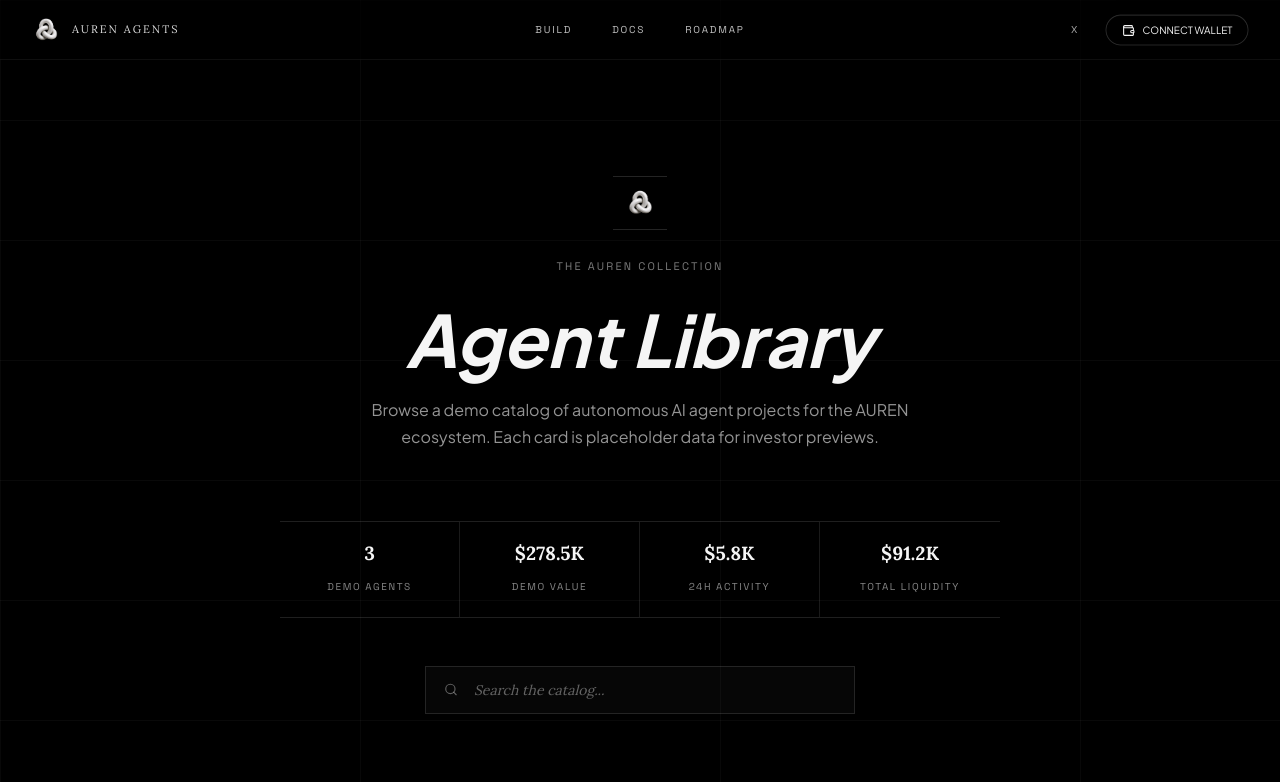
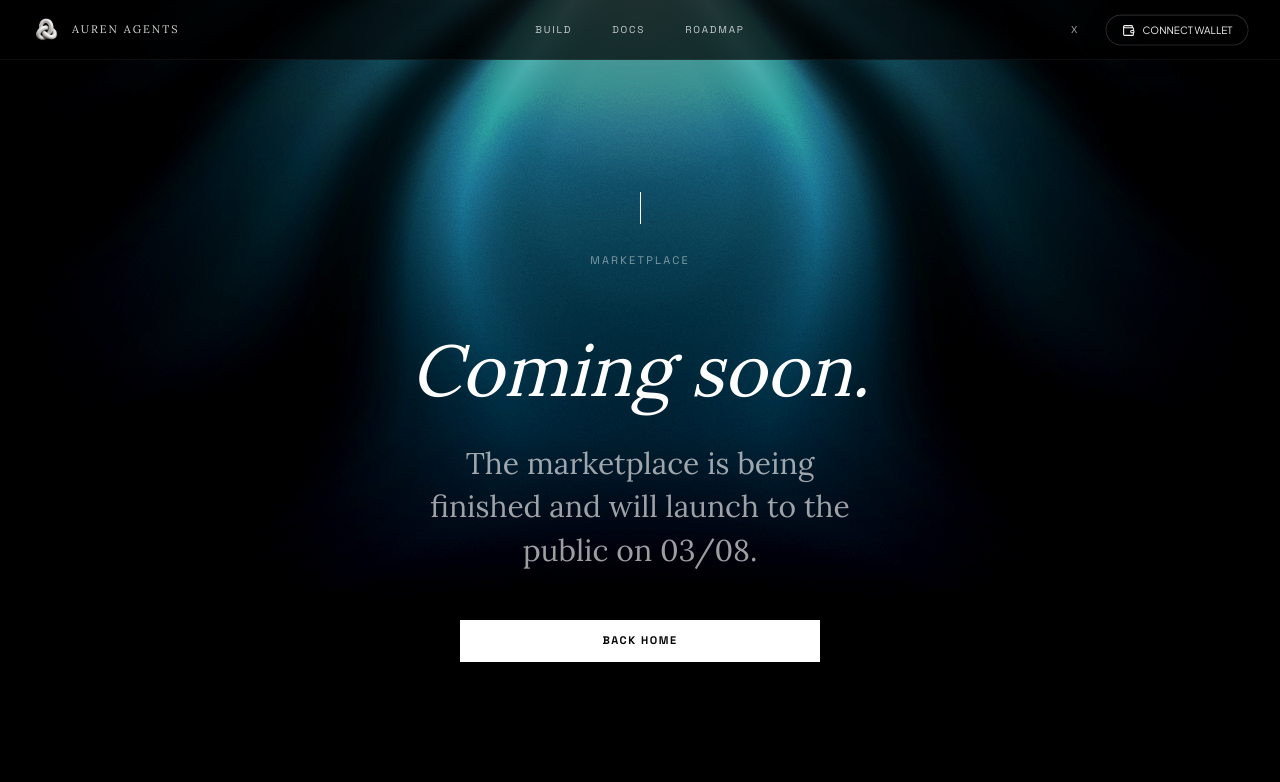
Before and after one commit to fliagoldvargas-hash/arn, a Next.js app: page /marketplace in a window 1280 px wide. Shown: the top 782 px of the page. Built offline with nearby package versions, Linux system fonts and the light colour scheme.

Commit message:
Pause marketplace public page

```diff
--- a/src/app/globals.css
+++ b/src/app/globals.css
@@ -936,6 +936,53 @@ button {
   background: rgba(255, 255, 255, 0.9);
 }
 
+.coming-soon-shell {
+  position: relative;
+  min-height: 100vh;
+  overflow: hidden;
+  background: #000;
+}
+
+.coming-soon-panel {
+  position: relative;
+  z-index: 1;
+  display: flex;
+  width: min(520px, calc(100% - 48px));
+  min-height: 100vh;
+  margin: 0 auto;
+  padding: 118px 0 64px;
+  flex-direction: column;
+  align-items: center;
+  justify-content: center;
+  text-align: center;
+}
+
+.coming-soon-panel h1 {
+  margin: 36px 0 0;
+  color: #fff;
+  font-family: var(--font-serif), Georgia, serif;
+  font-size: clamp(44px, 7vw, 72px);
+  font-style: italic;
+  font-weight: 400;
+  letter-spacing: 0;
+  line-height: 1;
+}
+
+.coming-soon-panel p {
+  width: min(430px, 100%);
+  margin: 36px auto 0;
+  color: rgba(255, 255, 255, 0.62);
+  font-family: var(--font-serif), Georgia, serif;
+  font-size: clamp(20px, 3vw, 30px);
+  line-height: 1.45;
+}
+
+.coming-soon-panel .system-modal__button {
+  width: min(360px, 100%);
+  margin-top: 48px;
+  text-decoration: none;
+}
+
 .docs-shell {
   position: relative;
   min-height: 100vh;
--- a/src/app/marketplace/page.tsx
+++ b/src/app/marketplace/page.tsx
@@ -1,5 +1,5 @@
-import { RyuxMarketplacePage } from "@/components/RyuxMarketplacePage";
+import { MarketplaceComingSoonPage } from "@/components/MarketplaceComingSoonPage";
 
 export default function MarketplacePage() {
-  return <RyuxMarketplacePage />;
+  return <MarketplaceComingSoonPage />;
 }
--- /dev/null
+++ b/src/components/MarketplaceComingSoonPage.tsx
@@ -0,0 +1,121 @@
+"use client";
+
+import Image from "next/image";
+import { useEffect, useRef, useState } from "react";
+import { Wallet } from "lucide-react";
+import { ryuxConfig } from "@/config/ryux";
+import { LightRays } from "@/components/LightRays";
+import { SpecularButton } from "@/components/SpecularButton";
+import { useRyuxMotion } from "@/components/useRyuxMotion";
+
+type WalletLike = {
+  isPhantom?: boolean;
+  isSolflare?: boolean;
+  connect: (options?: { onlyIfTrusted?: boolean }) => Promise<{ publicKey: { toString: () => string } }>;
+};
+
+export function MarketplaceComingSoonPage() {
+  const pageRef = useRef<HTMLElement | null>(null);
+  const [scrolled, setScrolled] = useState(false);
+  const [walletAddress, setWalletAddress] = useState("");
+  const [walletStatus, setWalletStatus] = useState<"idle" | "connecting" | "missing">("idle");
+
+  useRyuxMotion(pageRef);
+
+  useEffect(() => {
+    const onScroll = () => setScrolled(window.scrollY > 80);
+    onScroll();
+    window.addEventListener("scroll", onScroll, { passive: true });
+    return () => window.removeEventListener("scroll", onScroll);
+  }, []);
+
+  useEffect(() => {
+    const provider = getSolanaProvider();
+    provider
+      ?.connect({ onlyIfTrusted: true })
+      .then((response) => setWalletAddress(response.publicKey.toString()))
+      .catch(() => undefined);
+  }, []);
+
+  const connectWallet = async () => {
+    const provider = getSolanaProvider();
+    if (!provider) {
+      setWalletStatus("missing");
+      window.open("https://phantom.app/download", "_blank", "noopener,noreferrer");
+      return;
+    }
+
+    try {
+      setWalletStatus("connecting");
+      const response = await provider.connect();
+      setWalletAddress(response.publicKey.toString());
+      setWalletStatus("idle");
+    } catch {
+      setWalletStatus("idle");
+    }
+  };
+
+  const walletLabel = walletAddress
+    ? `${walletAddress.slice(0, 4)}...${walletAddress.slice(-4)}`
+    : walletStatus === "connecting"
+      ? "Connecting"
+      : walletStatus === "missing"
+        ? "Install Wallet"
+        : "Connect Wallet";
+
+  return (
+    <main className="coming-soon-shell" ref={pageRef}>
+      <div className="light-rays-bg" aria-hidden="true">
+        <LightRays
+          raysOrigin="top-center"
+          raysColor="#76f8ff"
+          raysSpeed={0.82}
+          lightSpread={1.12}
+          rayLength={2.25}
+          fadeDistance={1.42}
+          saturation={1}
+          followMouse
+          mouseInfluence={0.12}
+          noiseAmount={0.08}
+          distortion={0.24}
+        />
+      </div>
+      <nav className={`nav ${scrolled ? "nav--scrolled" : ""}`} aria-label="Primary navigation">
+        <a className="brand" href="/">
+          <Image src="/images/auren/auren-logo.png" alt="Auren Agents" width={28} height={28} />
+          <span>AUREN AGENTS</span>
+        </a>
+        <div className="nav__links">
+          <a href="/#platform">Build</a>
+          <a href="/docs">Docs</a>
+          <a href="/roadmap">Roadmap</a>
+        </div>
+        <div className="nav__actions">
+          <a className="social-link" href={ryuxConfig.xUrl} target="_blank" rel="noreferrer" aria-label="AUREN on X">
+            X
+          </a>
+          <SpecularButton className="connect" onClick={connectWallet} size="sm" radius={15} shineSize={14} shineFade={46}>
+            <Wallet size={13} />
+            <span>{walletLabel}</span>
+          </SpecularButton>
+        </div>
+      </nav>
+
+      <section className="coming-soon-panel" aria-labelledby="marketplace-coming-soon-title">
+        <div className="system-modal__line" />
+        <span className="docs-eyebrow">Marketplace</span>
+        <h1 id="marketplace-coming-soon-title">Coming soon.</h1>
+        <p>The marketplace is being finished and will launch to the public on 03/08.</p>
+        <a className="system-modal__button" href="/">
+          Back Home
+        </a>
+      </section>
+    </main>
+  );
+}
+
+function getSolanaProvider() {
+  if (typeof window === "undefined") return undefined;
+  const walletWindow = window as typeof window & { solana?: WalletLike; solflare?: WalletLike };
+  return walletWindow.solana?.isPhantom ? walletWindow.solana : walletWindow.solflare ?? walletWindow.solana;
+}
--- a/src/components/useRyuxMotion.ts
+++ b/src/components/useRyuxMotion.ts
@@ -58,6 +58,7 @@ export function useRyuxMotion(scope: RefObject<HTMLElement | null>) {
         duration: 0.55,
       });
 
+      if (heroTargets.length > 0) {
         gsap.from(heroTargets, {
           y: 24,
           autoAlpha: 0,
@@ -65,15 +66,9 @@ export function useRyuxMotion(scope: RefObject<HTMLElement | null>) {
           stagger: 0.08,
           delay: 0.08,
         });
+      }
 
-      gsap.to(".hero__ribbon", {
-        yPercent: -8,
-        duration: 7,
-        repeat: -1,
-        yoyo: true,
-        ease: "sine.inOut",
-      });
-
+      if (revealTargets.length > 0) {
         ScrollTrigger.batch(revealTargets, {
           start: "top 86%",
           once: true,
@@ -92,6 +87,7 @@ export function useRyuxMotion(scope: RefObject<HTMLElement | null>) {
             );
           },
         });
+      }
     },
     { scope },
   );
```
Lines whose indentation alone changed are shown as unchanged.
